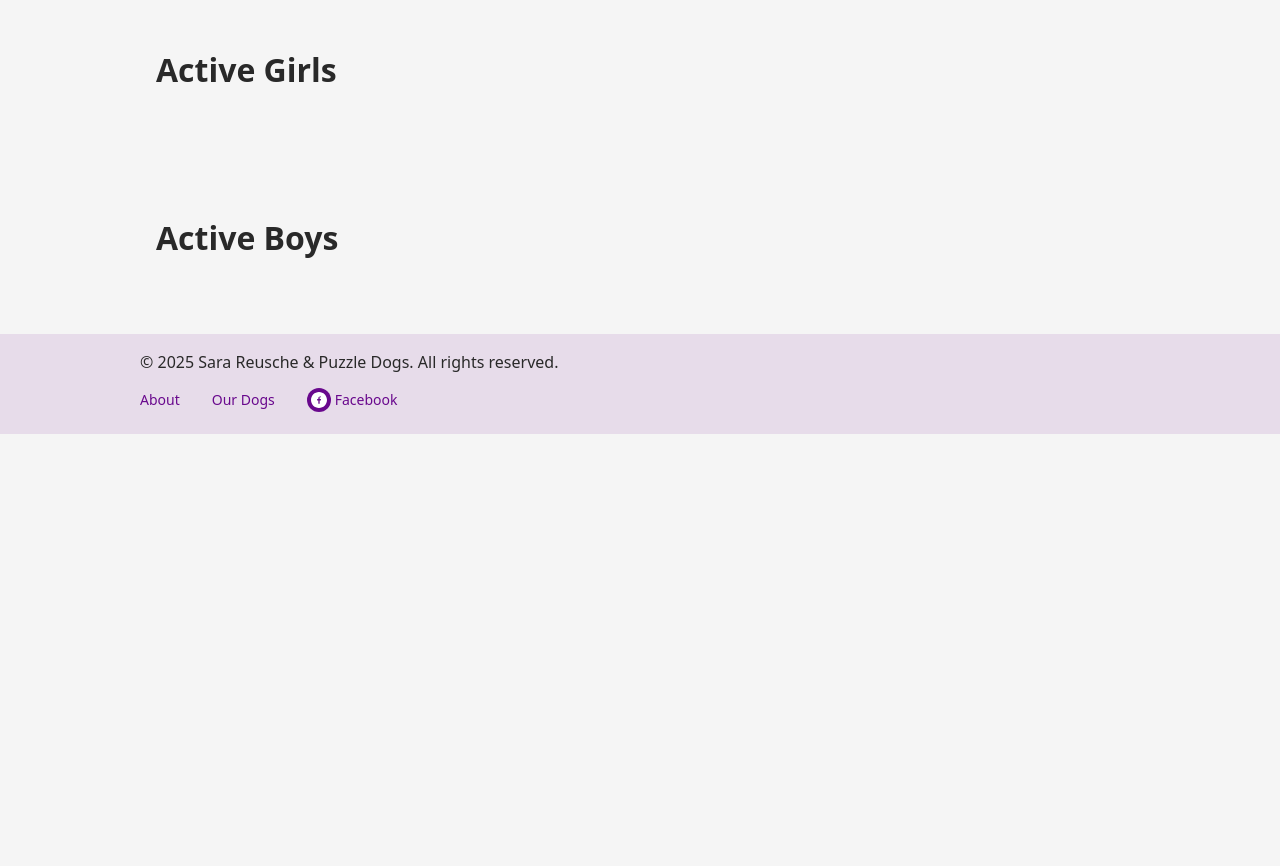
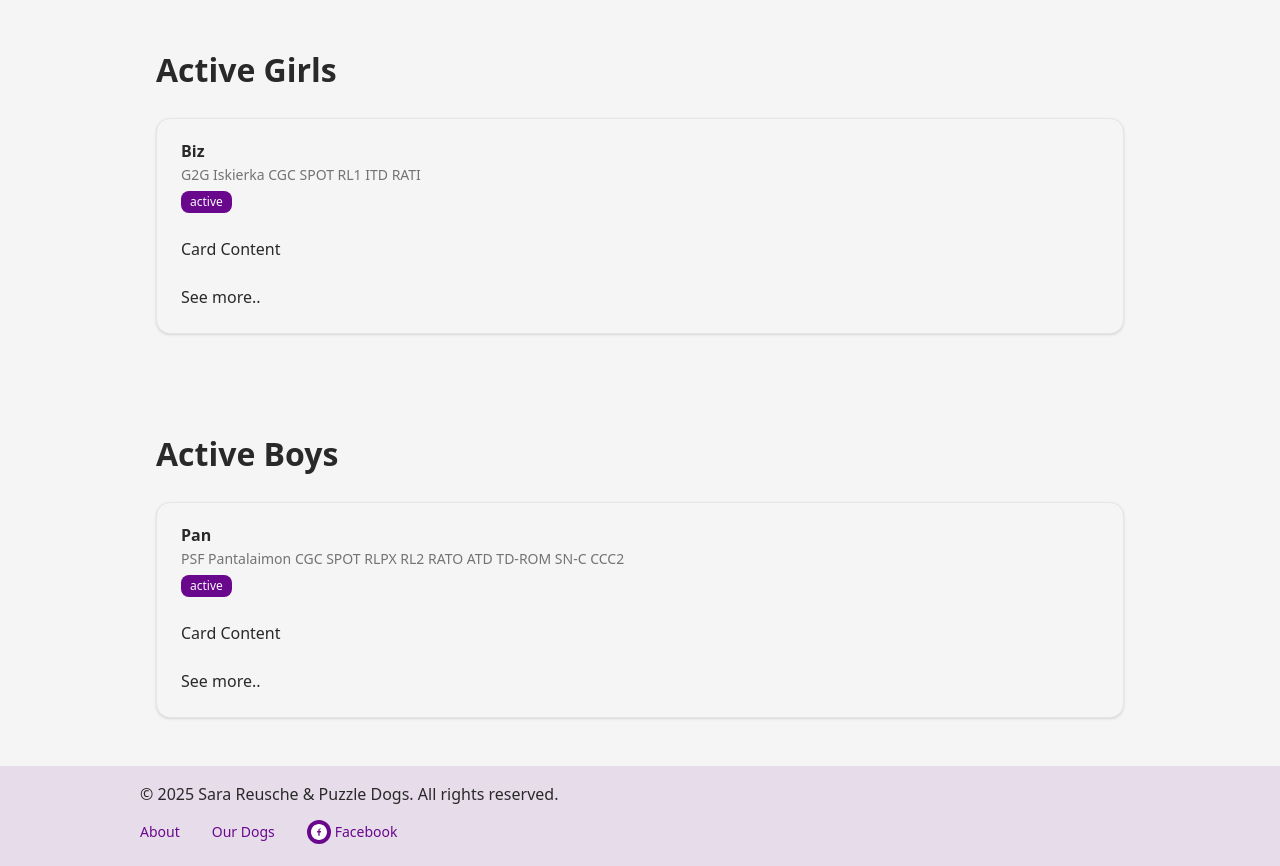
Before and after one commit to Danielle254/puzzle-dogs, a Next.js app: page /ourdogs in a window 1280 px wide. Shown: the part 802-1668 px from the top of the page. Before the commit the page ends 1236 px from the top, so only its background shows below. Built offline with nearby package versions, Linux system fonts and the light colour scheme.

Commit message:
feat: create cards list by mapping over provided data array

```diff
--- a/app/ourdogs/components/CardList.tsx
+++ b/app/ourdogs/components/CardList.tsx
@@ -1,5 +1,12 @@
-import React from "react";
+import DogCard from "./DogCard";
+import type { DogDetailsType } from "@/app/types/types";
 
-export default function CardList() {
-  return <div></div>;
+export default function CardList({ dogs }: { dogs: DogDetailsType[] }) {
+  return (
+    <div className="flex flex-col gap-8">
+      {dogs.map((dog) => (
+        <DogCard dog={dog} key={dog.kennelName} />
+      ))}
+    </div>
+  );
 }
```
